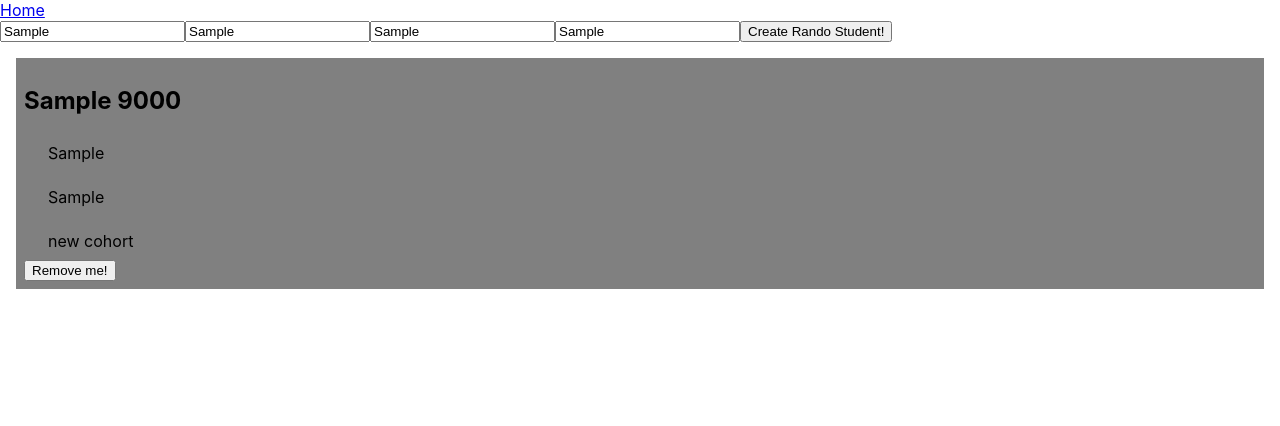
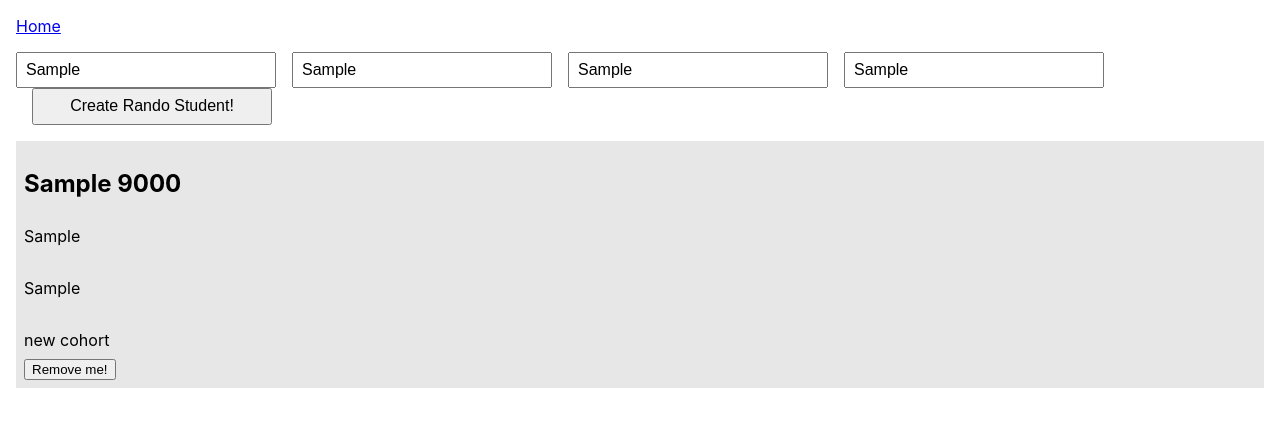
Before and after one commit to orlandocaraballo/sei-react-frontend, a React (Create React App) app: page / in a window 1280 px wide. Both pictures are taken after typing "Sample", "Sample", "Sample", "Sample" into the empty fields and a click on the input "Create Rando Student!". Shown: the top 426 px of the page. Built offline with nearby package versions, Linux system fonts and the light colour scheme; no server answers.

Commit message:
Added many style changes

```diff
--- a/src/components/Student.jsx
+++ b/src/components/Student.jsx
@@ -14,7 +14,7 @@ class Student extends Component {
     return (
       <React.Fragment>
         <h2 className={styles.strong}>{name}</h2>
-        <ul>
+        <ul className={styles.details}>
           <li>{gender}</li>
           <li>{knownFor}</li>
           <li>{cohort.name}</li>
--- a/src/components/Students.jsx
+++ b/src/components/Students.jsx
@@ -7,8 +7,10 @@ import { connect } from "react-redux";
 
 class Students extends Component {
   async componentDidMount() {
-    const res = await fetch("https://sei-api.herokuapp.com/students");
-    const data = await res.json();
+    const data = await (await fetch(
+      "https://sei-api.herokuapp.com/students"
+    )).json();
+    // const data = await res.json();
 
     // setup our subscriptions
     // store.subscribe(() => this.setState(store.getState));
@@ -52,21 +54,19 @@ class Students extends Component {
 
     return (
       <React.Fragment>
-        <div>
         <form action="post" onSubmit={this.handleSubmit}>
-            <input type="text" name="nameInput" id="" placeholder="name" />
-            <input type="text" name="ageInput" id="" placeholder="age" />
-            <input type="text" name="genderInput" id="" placeholder="gender" />
+          <input type="text" name="nameInput" id="" placeholder="Name" />
+          <input type="text" name="ageInput" id="" placeholder="Age" />
+          <input type="text" name="genderInput" id="" placeholder="Gender" />
           <input
             type="text"
             name="knownForInput"
             id=""
-              placeholder="known for"
+            placeholder="Known for"
           />
           <input type="submit" value="Create Rando Student!" />
         </form>
-        </div>
-        <ul>{studentElements}</ul>
+        <ul className={styles.students}>{studentElements}</ul>
       </React.Fragment>
     );
   }
--- a/src/components/student.module.css
+++ b/src/components/student.module.css
@@ -1,17 +1,25 @@
-ul {
-  padding: 0 1em;
-}
-
 li {
   list-style: none;
   padding: 0.5em;
-  margin-top: 0.5em;
+  margin-top: 1em;
 }
 
-li:first-child {
+.details li:first-child {
   margin-top: 0;
 }
 
 h2 {
   text-transform: capitalize;
 }
+
+nav {
+  margin: 1em;
+}
+
+.details {
+  padding: 0;
+}
+
+.details li {
+  padding-left: 0;
+}
--- a/src/components/students.module.css
+++ b/src/components/students.module.css
@@ -1,3 +1,35 @@
 .student {
-  background-color: gray;
+  background-color: #e7e7e7;
 }
+
+.students {
+  padding: 0;
+  margin: 1em;
+}
+
+.students > li {
+  list-style: none;
+  padding: 0.5em;
+  margin-top: 1em;
+}
+
+form {
+  padding: 0 1em;
+}
+
+input {
+  width: 15em;
+  margin-left: 1em;
+  height: 2em;
+  font-size: 1em;
+  padding: 0 0.5em;
+}
+
+input:first-child {
+  margin-left: 0;
+}
+
+input[type=submit] {
+  height: 2.3em;
+  padding: 0;
+}
--- a/src/redux/store.js
+++ b/src/redux/store.js
@@ -1,13 +1,10 @@
-import { createStore } from "redux";
+import { createStore, applyMiddleware } from "redux";
 import { REPLACE_STUDENTS, ADD_STUDENT, REMOVE_STUDENT } from "./types";
 
 const reducer = (state = { count: 0, students: [] }, action) => {
   switch (action.type) {
     case REPLACE_STUDENTS:
-      return {
-        count: action.count,
-        students: action.students
-      };
+      return { count: action.count, students: action.students };
     case ADD_STUDENT:
       return {
         count: state.count + 1,
@@ -18,13 +15,15 @@ const reducer = (state = { count: 0, students: [] }, action) => {
         student => student.id !== action.id
       );
 
-      return {
-        count: state.count - 1,
-        students: students
-      };
+      return { count: state.count - 1, students: students };
     default:
       return state;
   }
 };
 
-export default createStore(reducer);
+const logger = store => next => action => {
+  console.log("Dispatching: ", action);
+  next(action);
+};
+
+export default createStore(reducer, applyMiddleware(logger));
```
Lines whose indentation alone changed are shown as unchanged.
